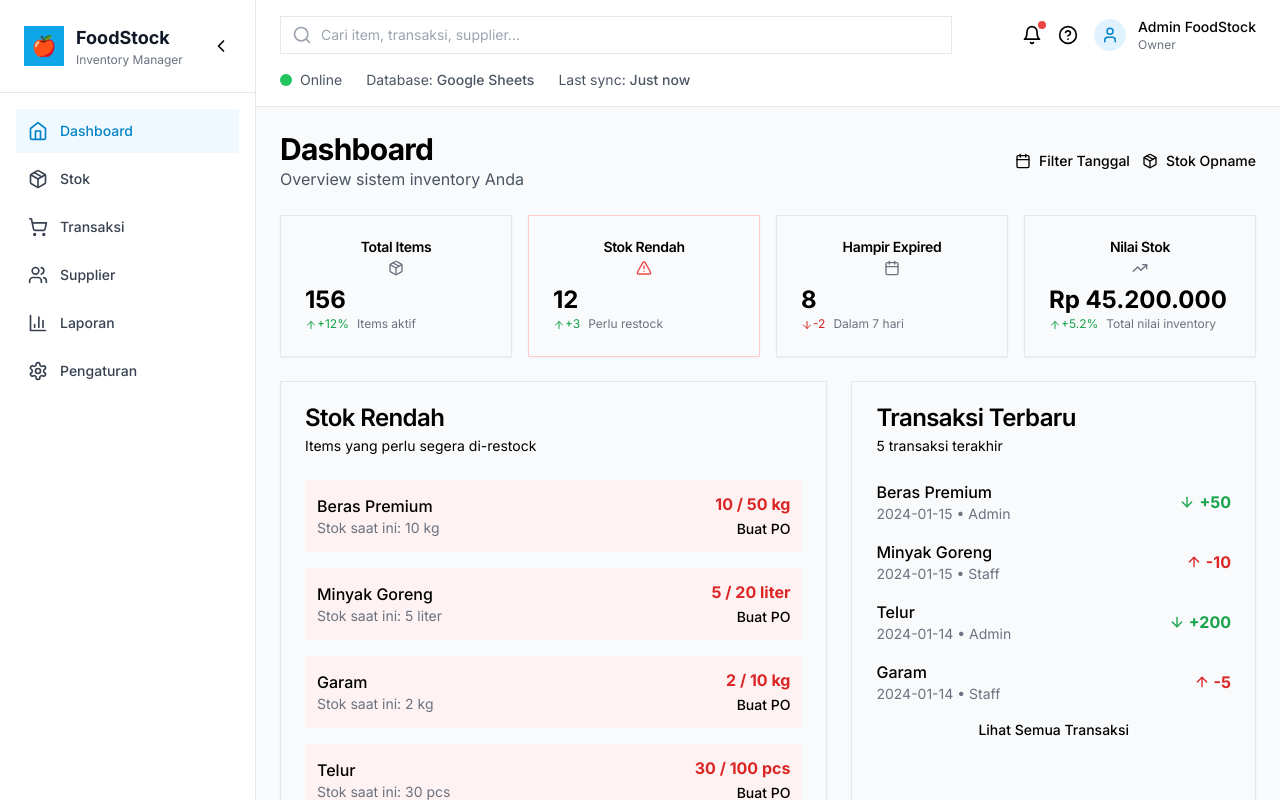
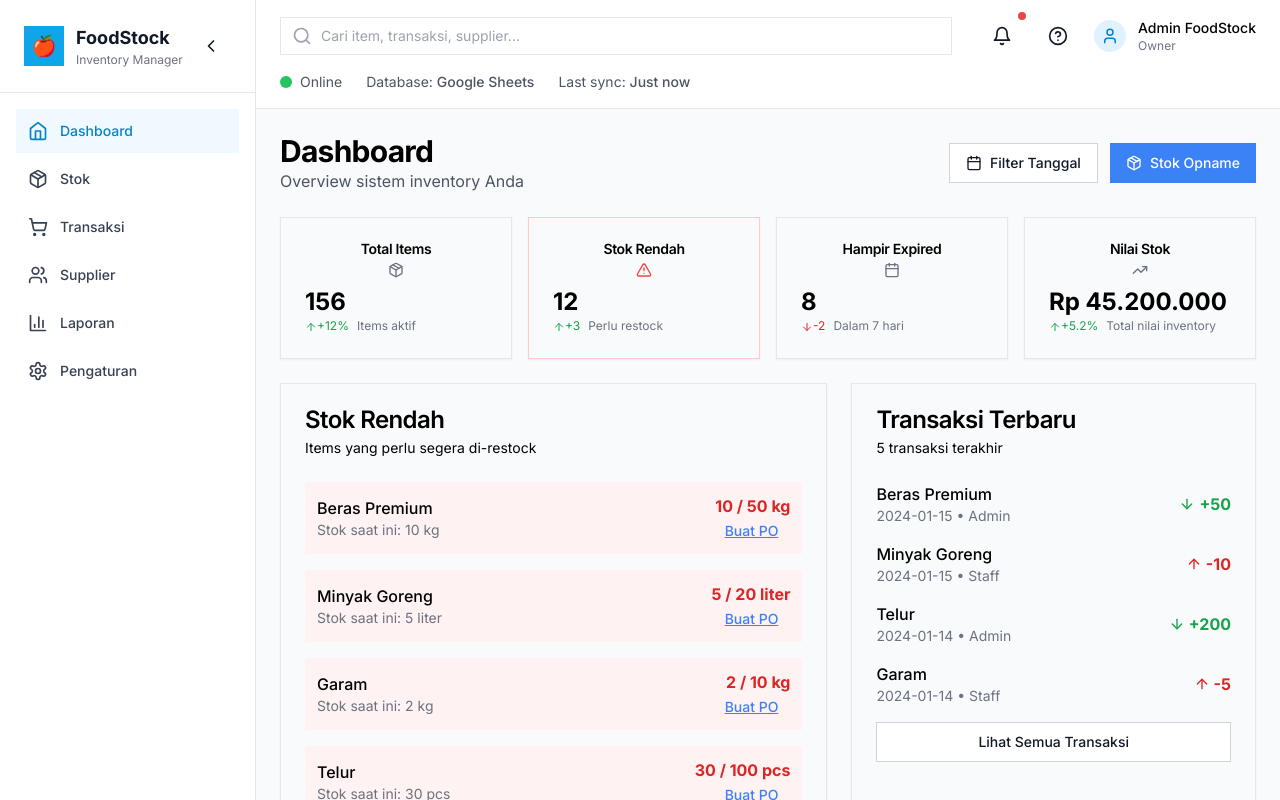
Before and after one commit to andrifajarudin/FoodInventory2, a Next.js app: page / in a window 1280 px wide. Shown: the top 800 px of the page. Built offline with nearby package versions, Linux system fonts and the light colour scheme.

Commit message:
Refactor Button component class handling
Refactor button component to improve class management.

```diff
--- a/components/ui/button.tsx
+++ b/components/ui/button.tsx
@@ -1,33 +1,47 @@
-import * as React from "react"
-import { cn } from "@/lib/utils"
+// components/ui/button.tsx
+import * as React from "react";
 
 export interface ButtonProps
   extends React.ButtonHTMLAttributes<HTMLButtonElement> {
-  variant?: "default" | "destructive" | "outline" | "secondary" | "ghost" | "link"
-  size?: "default" | "sm" | "lg" | "icon"
-  loading?: boolean
+  variant?: "default" | "destructive" | "outline" | "secondary" | "ghost" | "link";
+  size?: "default" | "sm" | "lg" | "icon";
+  loading?: boolean;
 }
 
 const Button = React.forwardRef<HTMLButtonElement, ButtonProps>(
   ({ className, variant = "default", size = "default", loading = false, children, ...props }, ref) => {
+    // Base classes
+    const baseClasses = "inline-flex items-center justify-center whitespace-nowrap rounded-md text-sm font-medium transition-colors focus-visible:outline-none focus-visible:ring-2 focus-visible:ring-offset-2 disabled:pointer-events-none disabled:opacity-50";
+
+    // Variant classes
+    const variantClasses = {
+      default: "bg-blue-500 text-white hover:bg-blue-600",
+      destructive: "bg-red-500 text-white hover:bg-red-600",
+      outline: "border border-gray-300 bg-white text-gray-900 hover:bg-gray-100",
+      secondary: "bg-gray-200 text-gray-900 hover:bg-gray-300",
+      ghost: "text-gray-900 hover:bg-gray-100",
+      link: "text-blue-500 underline",
+    };
+
+    // Size classes
+    const sizeClasses = {
+      default: "h-10 px-4 py-2",
+      sm: "h-9 rounded-md px-3",
+      lg: "h-11 rounded-md px-8",
+      icon: "h-10 w-10",
+    };
+
+    // Combine classes
+    const combinedClasses = [
+      baseClasses,
+      variantClasses[variant],
+      sizeClasses[size],
+      className
+    ].filter(Boolean).join(' ');
+
     return (
       <button
-        className={cn(
-          "inline-flex items-center justify-center whitespace-nowrap rounded-md text-sm font-medium ring-offset-background transition-colors focus-visible:outline-none focus-visible:ring-2 focus-visible:ring-ring focus-visible:ring-offset-2 disabled:pointer-events-none disabled:opacity-50",
-          {
-            "bg-primary text-primary-foreground hover:bg-primary/90": variant === "default",
-            "bg-destructive text-destructive-foreground hover:bg-destructive/90": variant === "destructive",
-            "border border-input bg-background hover:bg-accent hover:text-accent-foreground": variant === "outline",
-            "bg-secondary text-secondary-foreground hover:bg-secondary/80": variant === "secondary",
-            "hover:bg-accent hover:text-accent-foreground": variant === "ghost",
-            "text-primary underline-offset-4 hover:underline": variant === "link",
-            "h-10 px-4 py-2": size === "default",
-            "h-9 rounded-md px-3": size === "sm",
-            "h-11 rounded-md px-8": size === "lg",
-            "h-10 w-10": size === "icon",
-          },
-          className
-        )}
+        className={combinedClasses}
         ref={ref}
         disabled={loading || props.disabled}
         {...props}
@@ -42,9 +56,9 @@ const Button = React.forwardRef<HTMLButtonElement, ButtonProps>(
           </>
         ) : children}
       </button>
-    )
+    );
   }
-)
-Button.displayName = "Button"
+);
+Button.displayName = "Button";
 
-export { Button }
+export { Button };
```
